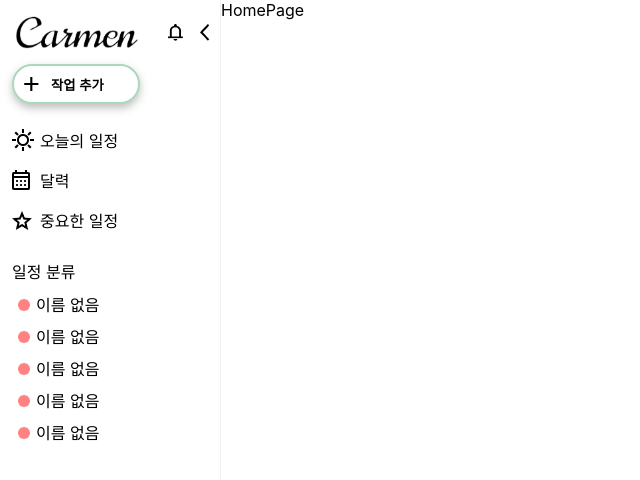
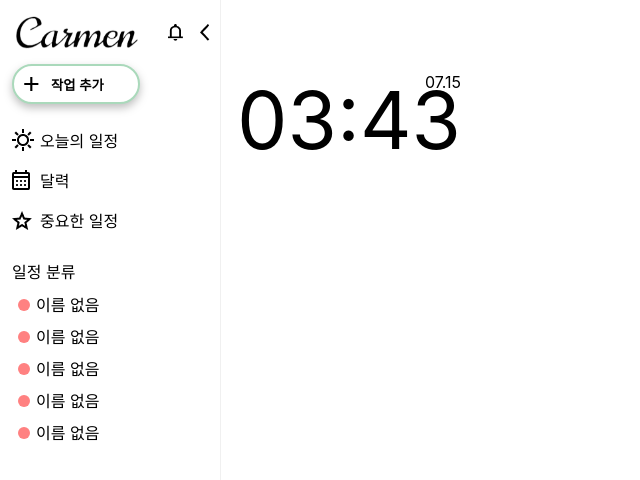
Before and after one commit to sangjin149/Carmen, a React (Create React App) app: page / in a window 1280 px wide. Shown: the top 480 px of the page, without its empty margins (0-640 px from the left). Built offline with nearby package versions, Linux system fonts and the light colour scheme.

Commit message:
feature: Clock component

```diff
--- /dev/null
+++ b/src/components/Clock.jsx
@@ -0,0 +1,59 @@
+import { styled } from "styled-components";
+import { useState, useEffect } from "react";
+
+function updateClock() {
+    let now = new window.Date();
+    const month = (now.getMonth() + 1).toString().padStart(2, "0");
+    const day = now.getDate().toString().padStart(2, "0");
+    const hours = now.getHours().toString().padStart(2, "0");
+    const minutes = now.getMinutes().toString().padStart(2, "0");
+    const seconds = now.getSeconds().toString().padStart(2, "0");
+    return { month, day, hours, minutes, seconds };
+}
+
+export default function Clock() {
+    const [time, setTime] = useState({
+        month: "1",
+        day: "01",
+        hours: "00",
+        minutes: "00",
+        seconds: "00",
+    });
+
+    function updateTime() {
+        setTime(updateClock());
+    }
+
+    useEffect(() => {
+        const interval = setInterval(updateTime, 1000);
+        return () => {
+            clearInterval(interval);
+        };
+    }, []);
+
+    return (
+        <Container>
+            <Date>
+                {time.month}.{time.day}
+            </Date>
+            <Time>
+                {time.hours}:{time.minutes}
+            </Time>
+        </Container>
+    );
+}
+
+const Container = styled.div`
+    display: flex;
+    flex-direction: column;
+`;
+
+const Date = styled.div`
+    text-align: end;
+`;
+
+const Time = styled.div`
+    height: 64px;
+    line-height: 56px;
+    font-size: 80px;
+`;
--- a/src/pages/Homepage.jsx
+++ b/src/pages/Homepage.jsx
@@ -1,10 +1,23 @@
+import { styled } from "styled-components";
+
 import Sidebar from "@components/Sidebar.jsx";
+import Clock from "src/components/Clock";
 
 export default function Homepage() {
     return (
         <div style={{ height: "500px", display: "flex", flexDirection: "row" }}>
             <Sidebar />
-            HomePage
+            <Container>
+                <Clock />
+            </Container>
         </div>
     );
 }
+
+const Container = styled.div`
+    padding-top: 72px;
+    padding-left: 16px;
+
+    display: flex;
+    flex-direction: column;
+`;
```
